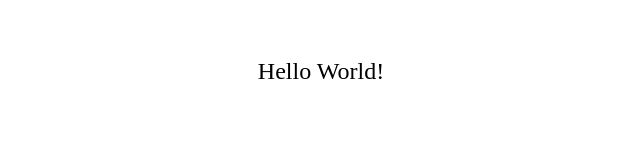
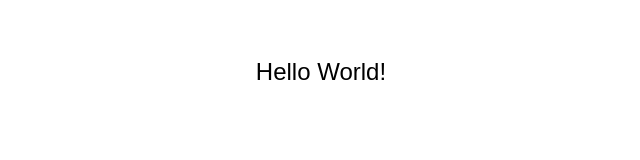
Before and after one commit to pchuber/develope, a plain HTML site: page index.html in a window 1280 px wide. Shown: the full height of the page, 319-959 px from the left. Drawn offline with Linux system fonts and the light colour scheme.

Commit message:
Update index.html

```diff
--- a/index.html
+++ b/index.html
@@ -4,7 +4,7 @@
   #main {
     margin: 0;
     padding-top: 50px;
-    font-face: arial;
+    font-family: arial;
     text-align: center;
     font-size: 24px;
   }
```
